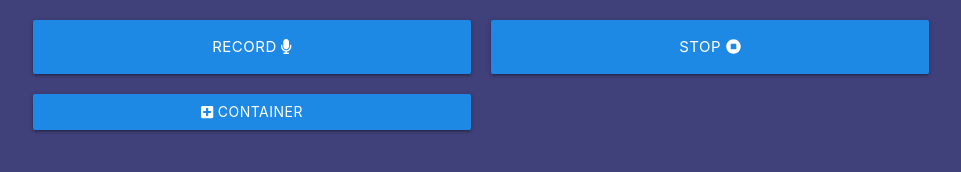
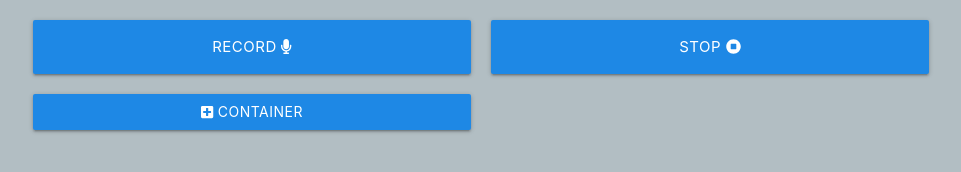
Before and after one commit to ruheni/azure-blobs, a website: page index.html in a window 1280 px wide. Shown: the whole page, without its empty margins (159-1120 px from the left). Drawn offline with nearby package versions, Linux system fonts and the light colour scheme; files that its build step writes are made by us from their sources.

Commit message:
changed background color to #b2bec3

```diff
--- a/index.html
+++ b/index.html
@@ -29,7 +29,7 @@
 			body {
 				/* font-family: 'Montserrat', sans-serif; */
 				font-weight: 700;
-				background-color: #40407a;
+				background-color: #b2bec3;
 			}
 
 			.soundClips {
```
